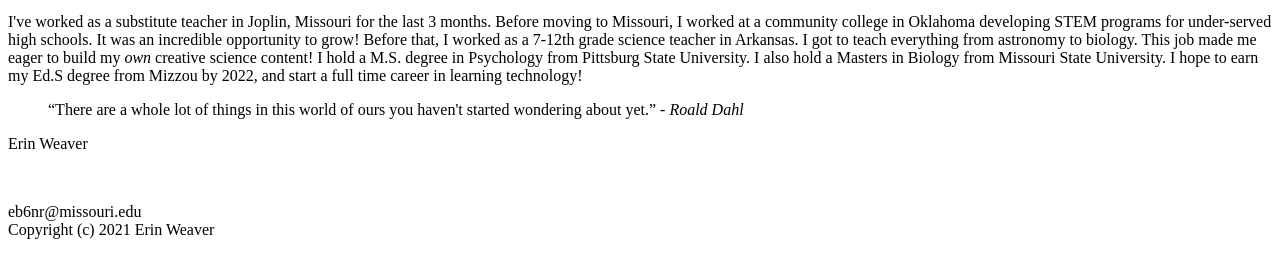
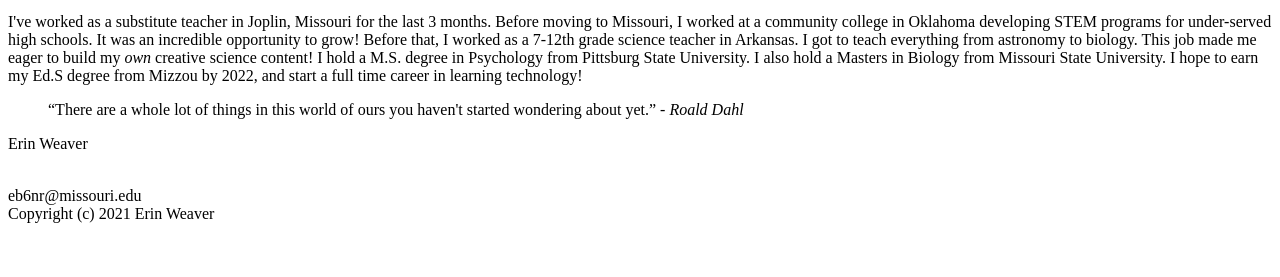
Before and after one commit to Scout1901/Scout1901.github.io, a plain HTML site: page islt_7310/about.html in a window 1280 px wide. Shown: the part 119-396 px from the top of the page. Drawn offline with Linux system fonts and the light colour scheme.

Commit message:
Add files via upload

```diff
--- a/islt_7310/about.html
+++ b/islt_7310/about.html
@@ -14,7 +14,7 @@
         <blockquote>“There are a whole lot of things in this world of ours you haven't started wondering about yet.” - <em>Roald Dahl</em></blockquote>
     </main>
     <footer>
-            <p>Erin Weaver</p><br/><p>eb6nr@missouri.edu<br/>Copyright (c) 2021 Erin Weaver</p>
+            <p>Erin Weaver</p><br/>eb6nr@missouri.edu<br/>Copyright (c) 2021 Erin Weaver</p>
     </footer>
     <nav>
     </nav>
```
